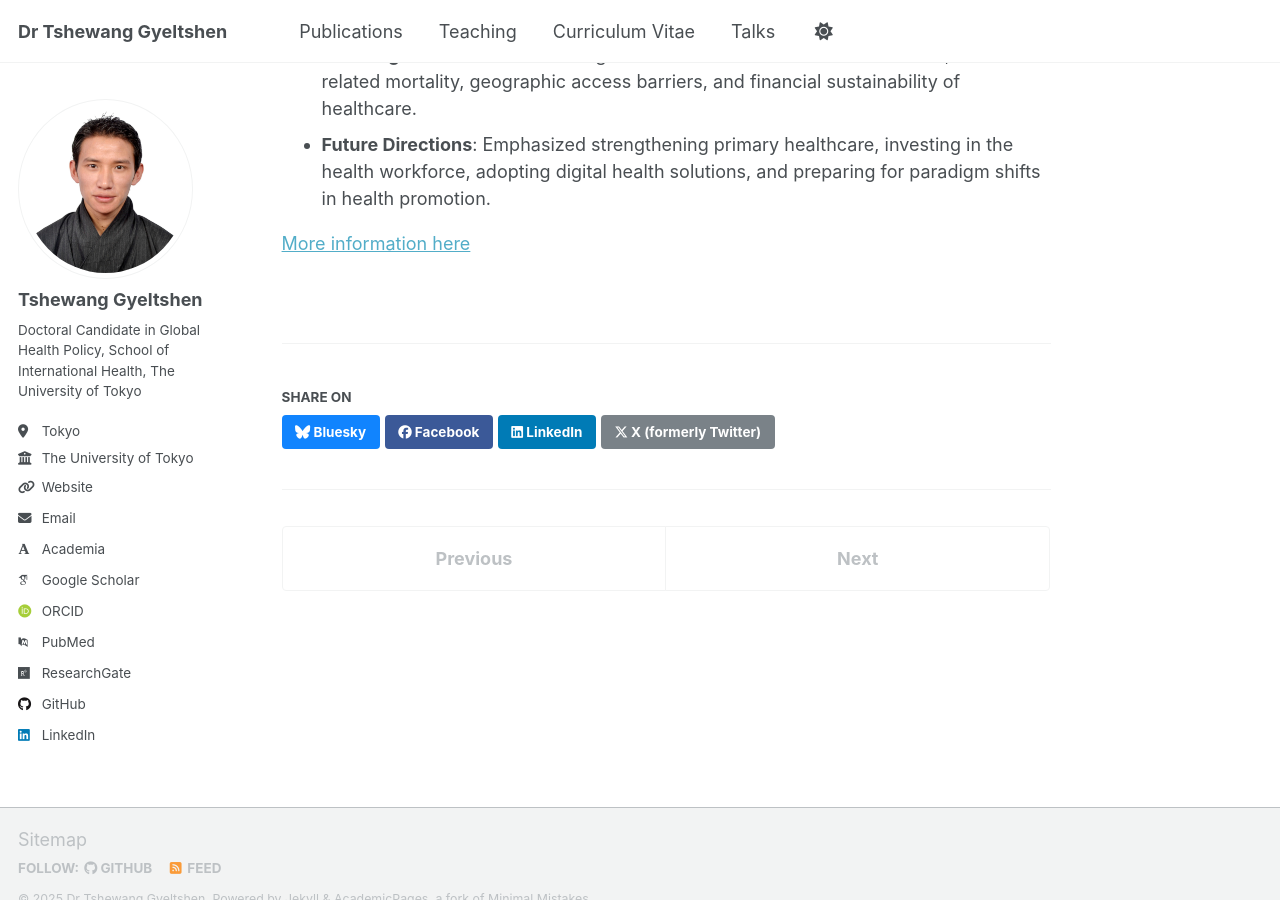
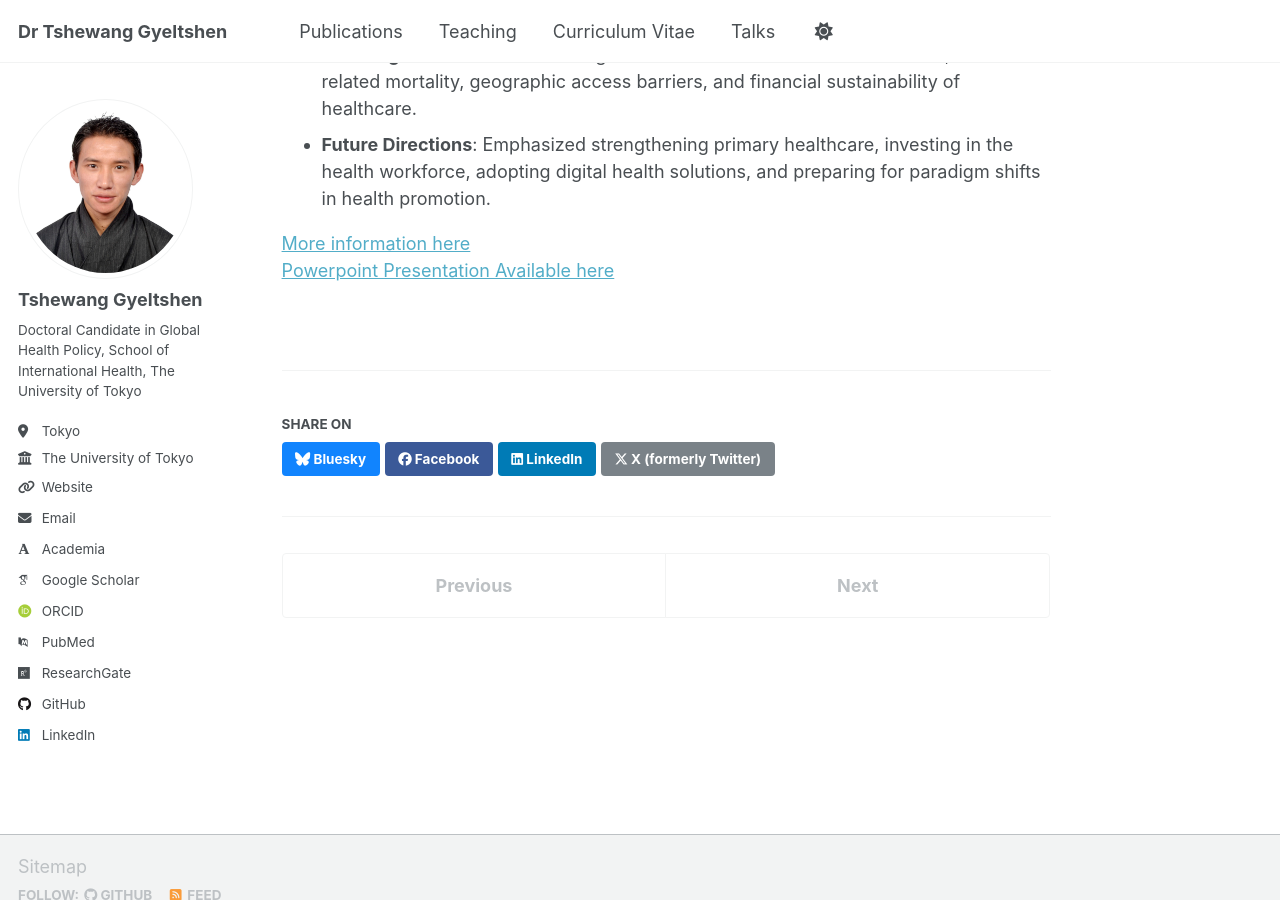
Before and after one commit to tgyeltshen/tgyeltshen.github.io, a Jekyll site: the page built from _talks/2024-12-07-talk-4.md, in a window 1280 px wide and 900 px high, scrolled down 610 px. Built offline with Jekyll 4.4.1, drawn with Linux system fonts in a browser that asks for light colours; some web fonts are replaced; a script that is not in the unit is left out.

Commit message:
talk updated

```diff
--- a/_talks/2024-12-07-talk-4.md
+++ b/_talks/2024-12-07-talk-4.md
@@ -20,3 +20,4 @@ At the **Bhutan Chevening Alumni Network Symposium** (online, December 2024), I
 - **Future Directions**: Emphasized strengthening primary healthcare, investing in the health workforce, adopting digital health solutions, and preparing for paradigm shifts in health promotion.
 
 [More information here](https://padlet.com/knowledgeremit/knowledge-remittance-kr-3nsxev0ck14guh5a)
+[Powerpoint Presentation Available here](https://www.slideshare.net/slideshow/healthcare-landscapes-in-bhutan-past-present-and-future-scopes/283435613)
```
